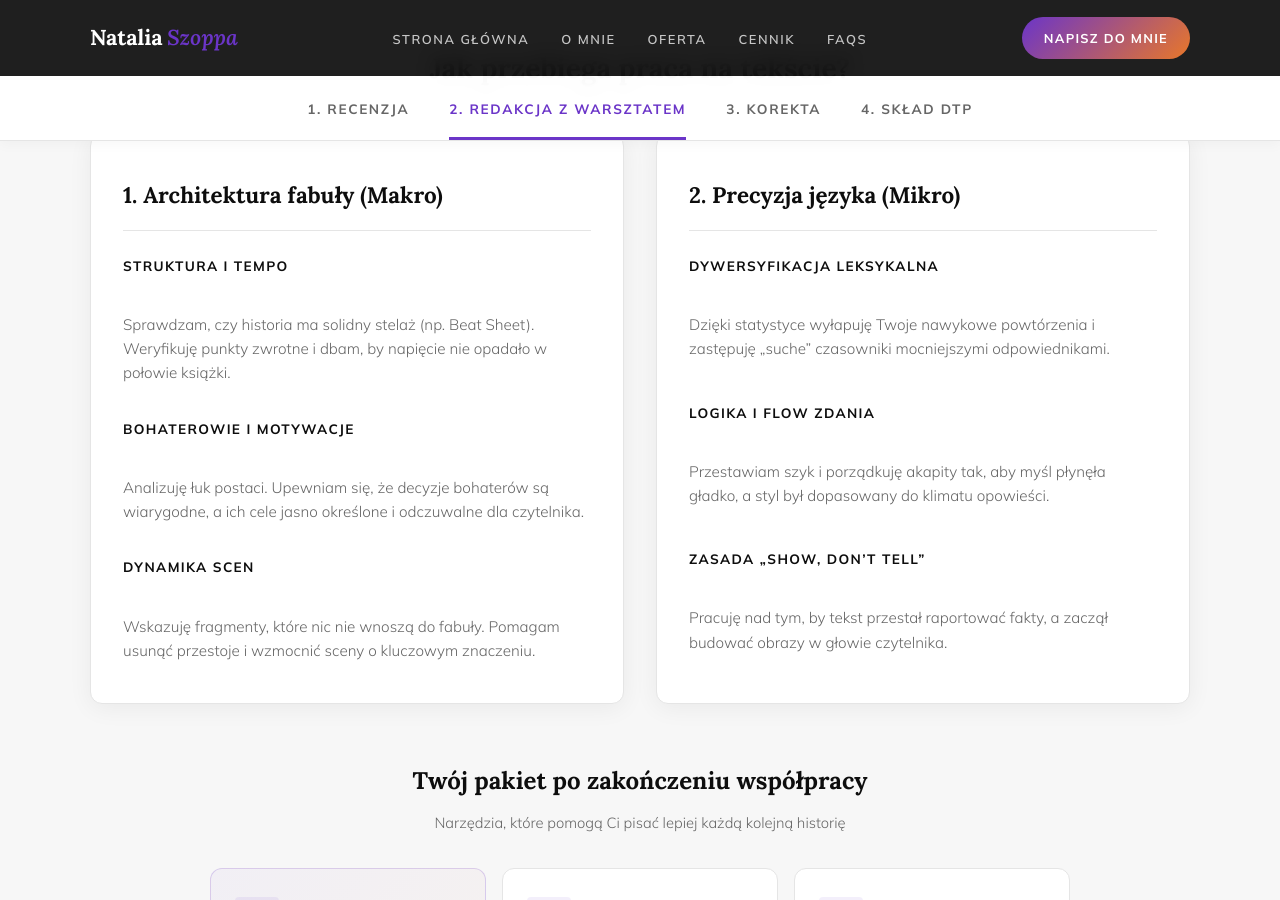
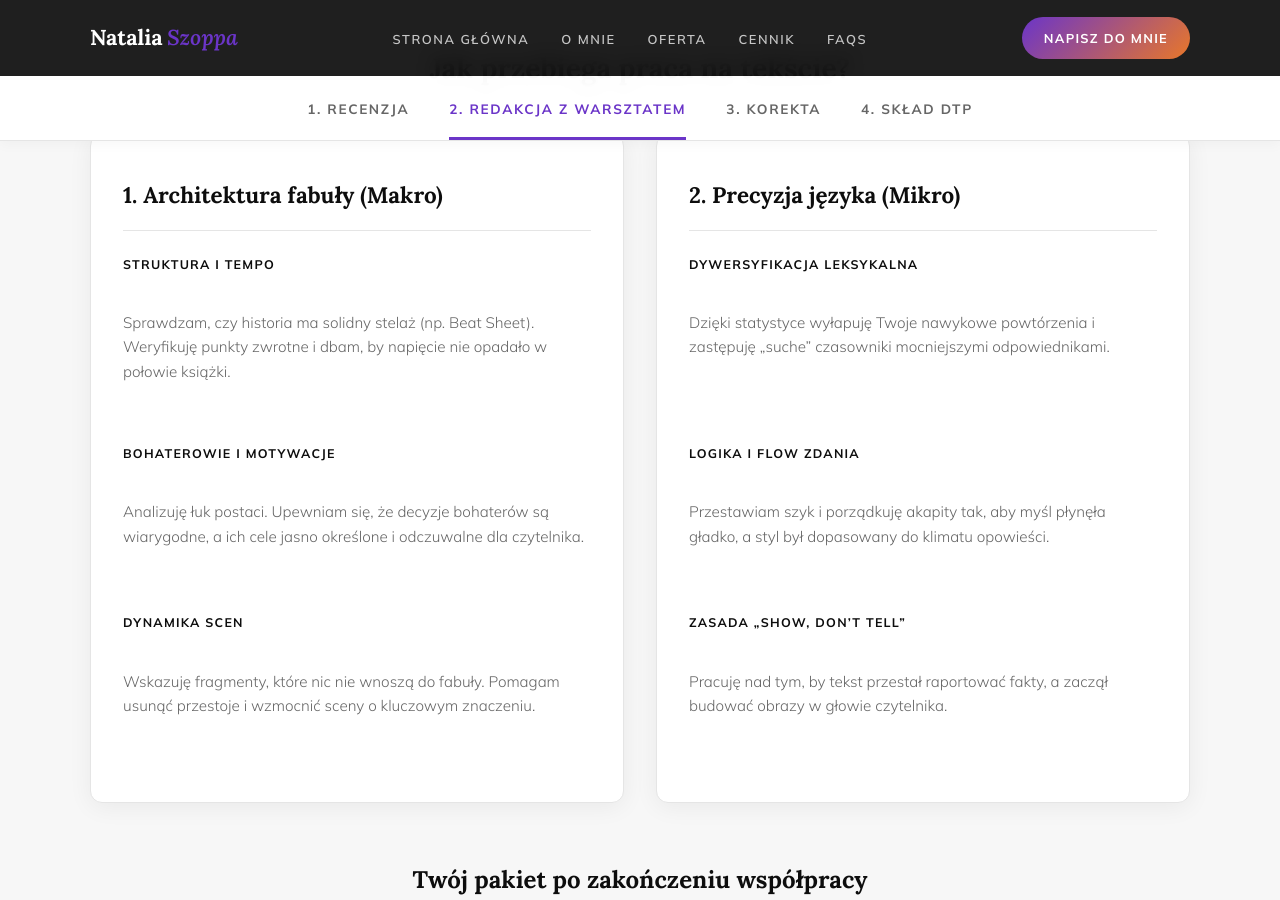
Before and after one commit to Bonnie00726/nataliaszoppa, a Jekyll site: the page built from oferta.html, in a window 1280 px wide and 900 px high, scrolled down 3265 px. Built offline with Jekyll 4.4.1, drawn with Linux system fonts in a browser that asks for light colours.

Commit message:
Update oferta.html

```diff
--- a/oferta.html
+++ b/oferta.html
@@ -184,46 +184,40 @@
     .section-footer { padding: 56px 0 64px; display: flex; flex-direction: column; align-items: center; gap: 16px; }
     .section-footer .btn-gradient { font-size: 1rem; padding: 20px 52px; }
 
-    /* Zapewnia, że karta jest kontenerem flex i wypełnia całą wysokość */
+ /* 1. Upewniamy się, że karta wypełnia wysokość i wypycha listę */
 .compare-card {
     display: flex;
     flex-direction: column;
     height: 100%;
 }
 
-/* Lista rozciąga się, by wypełnić dostępną przestrzeń w karcie */
+/* 2. Zamieniamy listę w siatkę o równych wierszach */
 .compare-list {
-    display: flex;
-    flex-direction: column;
-    flex-grow: 1;
+    display: grid;
+    grid-template-rows: repeat(3, 1fr); /* Tworzy 3 rzędy o identycznej wysokości */
+    flex-grow: 1; /* Lista zajmuje całą pozostałą przestrzeń w karcie */
     list-style: none;
     padding: 0;
     margin: 0;
 }
 
-/* Każdy punkt (li) zajmuje dokładnie 1/3 wysokości (przy 3 elementach) */
+/* 3. Stylizujemy punkty listy */
 .compare-list li {
-    flex: 1;
     display: flex;
     flex-direction: column;
-    justify-content: flex-start; /* Tekst zaczyna się od góry */
-    margin-bottom: 32px; /* Odstęp między sekcjami */
+    justify-content: flex-start; /* Nagłówek i tekst zawsze od góry rzędu */
+    padding: 20px 0; /* Odstęp wewnątrz rzędu zamiast marginesu */
 }
 
-.compare-list li:last-child {
-    margin-bottom: 0;
-}
+/* Usuwamy padding z góry pierwszego i dołu ostatniego elementu dla estetyki */
+.compare-list li:first-child { padding-top: 0; }
+.compare-list li:last-child { padding-bottom: 0; }
 
-/* Styl nagłówków wewnątrz listy (zgodnie z obraz_4.png) */
+/* 4. Blokujemy wysokość nagłówka (opcjonalnie, dla pewności) */
 .compare-list strong {
     display: block;
-    font-size: 0.85rem;
-    font-weight: 800;
-    text-transform: uppercase;
-    letter-spacing: 0.1em;
-    color: var(--ink);
+    min-height: 1.2em;
     margin-bottom: 12px;
-    min-height: 1.5em; /* Zapewnia stałą wysokość nagłówka */
 }
 
     @media (max-width: 900px) {
```
